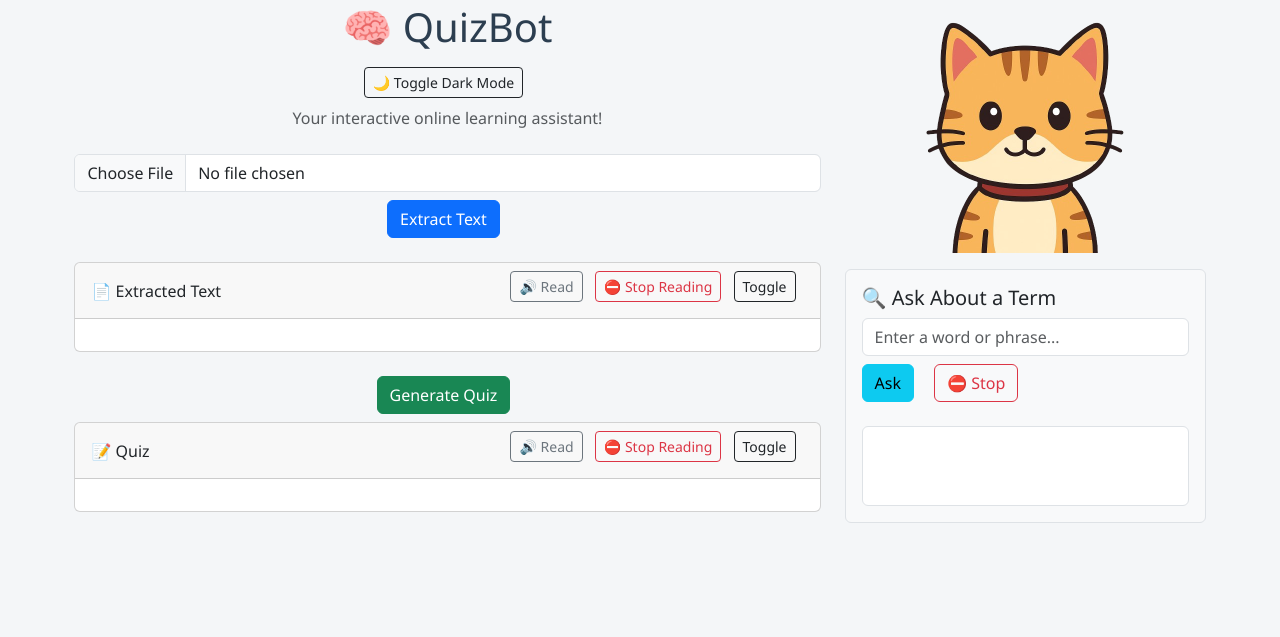
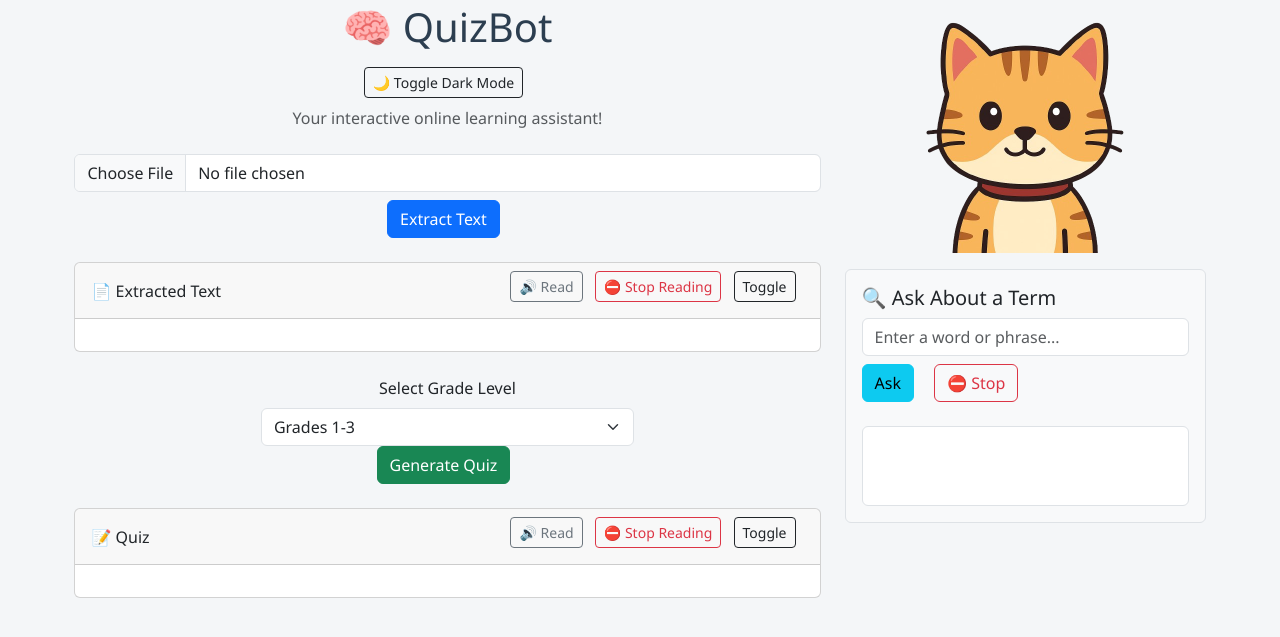
Before and after one commit to StevenC08/QuizBot, a Flask app: page / in a window 1280 px wide. Shown: the part 29-666 px from the top of the page. Run offline with Flask 3, Linux system fonts and the light colour scheme; some libraries are stand-ins or nearby versions.

Commit message:
Update index.html

```diff
--- a/templates/index.html
+++ b/templates/index.html
@@ -152,7 +152,16 @@
                 </div>
 
                 <!-- Generate Quiz -->
-                <div class="text-center">
+                <div class="text-center mb-3">
+                    <label for="gradeLevel" class="form-label">Select Grade Level</label>
+                    <select id="gradeLevel" class="form-select w-50 mx-auto">
+                        <option value="3">Grades 1-3</option>
+                        <option value="5">Grades 4-5</option>
+                        <option value="7">Grades 6-7</option>
+                        <option value="9">Grades 8-9</option>
+                        <option value="12">Grades 10-12</option>
+                        <option value="college">College</option>
+                    </select>
                     <button onclick="generateQuiz()" class="btn btn-success">Generate Quiz</button>
                 </div>
 
```
